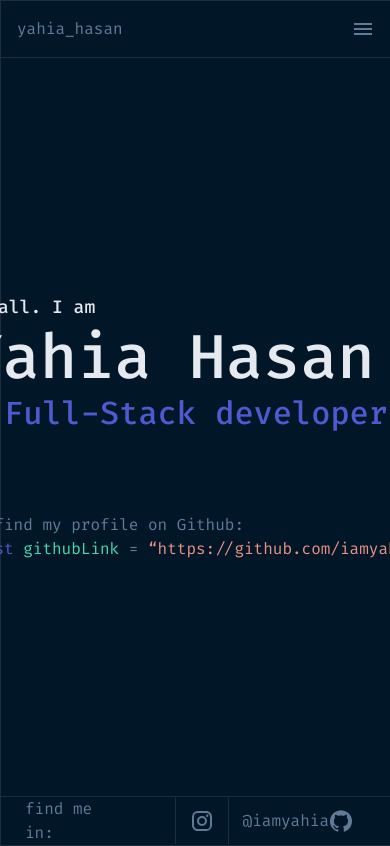
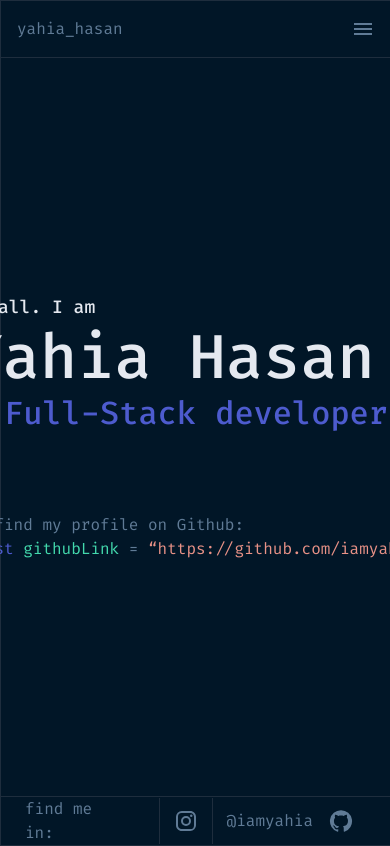
Before and after one commit to iamyahia/portfolio, a Next.js app: page / in a window 390 px wide. Shown: the top 846 px of the page. Built offline with nearby package versions, Linux system fonts and the light colour scheme.

Commit message:
styling footer and create constant file

```diff
--- a/features/Footer/Footer.jsx
+++ b/features/Footer/Footer.jsx
@@ -3,60 +3,21 @@ import React from "react";
 import Link from "next/link";
 import { Box, IconButton, Typography } from "@mui/material";
 
-// icons
-import GitHubIcon from "@mui/icons-material/GitHub";
-import InstagramIcon from "@mui/icons-material/Instagram";
+import * as Styled from "./Footer.styled";
 
-const contacts = [
-  {
-    name: "instagram",
-    icon: <InstagramIcon />,
-    href: "https://www.instagram.com/yahiabaiz/",
-  },
-  {
-    name: "github",
-    username: "@iamyahia",
-    icon: <GitHubIcon />,
-    href: "https://github.com/iamyahia/",
-  },
-];
+import { contacts } from "./utils/constant";
 
 function Footer() {
   return (
-    <footer
-      style={{
-        width: "100%",
-        display: "flex",
-        borderTop: "1px solid #1E2D3D",
-      }}
-    >
-      <div
-        style={{
-          width: "100%",
-          display: "flex",
-          padding: "0 24px",
-          alignItems: "center",
-        }}
-      >
+    <Styled.Container>
+      <Styled.Wrapper>
         <Typography component="p" className="whitespace-nowrap  mr-[1.125rem]">
           find me in:
         </Typography>
-        <Box
-          sx={{ display: { xs: "none", md: "flex", width: "100%" } }}
-          component="ul"
-          style={{
-            display: "flex",
-            alignItems: "center",
-          }}
-        >
+        <Styled.ContactsBox>
           {contacts.map((contact, index) => (
-            <Box
+            <Styled.ContactBox
               component="li"
-              style={{
-                padding: "11px 14px",
-                listStyleType: "none",
-                borderLeft: "1px solid #1e2d3d",
-              }}
               sx={{
                 marginLeft: {
                   xs: index === 0 && "auto",
@@ -64,15 +25,12 @@ function Footer() {
                 },
               }}
               key={index}
+              contactLength={contact.length}
             >
-              <Link
+              <Styled.ContactLink
                 key={contact.name}
                 href={contact.href}
                 color="inherit"
-                style={{
-                  color: "#607B96",
-                  textDecoration: "none",
-                }}
                 target="_blank"
               >
                 <IconButton
@@ -84,16 +42,18 @@ function Footer() {
                   }}
                 >
                   {contact.username && (
-                    <Typography className="mr-2">{contact.username}</Typography>
+                    <Styled.UsernameTypography>
+                      {contact.username}
+                    </Styled.UsernameTypography>
                   )}
                   {contact.icon}
                 </IconButton>
-              </Link>
-            </Box>
+              </Styled.ContactLink>
+            </Styled.ContactBox>
           ))}
-        </Box>
-      </div>
-    </footer>
+        </Styled.ContactsBox>
+      </Styled.Wrapper>
+    </Styled.Container>
   );
 }
 
--- a/features/Footer/Footer.styled.js
+++ b/features/Footer/Footer.styled.js
@@ -1,6 +1,8 @@
 "use client";
 
-import { styled } from "@mui/material";
+import Link from "next/link";
+
+import { Typography, styled } from "@mui/material";
 
 const Container = styled("footer")({
   width: "100%",
@@ -8,8 +10,44 @@ const Container = styled("footer")({
   borderTop: "1px solid #1E2D3D",
 });
 
-const ItemTest = styled("p")({
-  backgroundColor: "red",
+const Wrapper = styled("div")({
+  width: "100%",
+  display: "flex",
+  padding: "0 24px",
+  alignItems: "center",
 });
 
-export { Container, ItemTest };
+const ContactsBox = styled("ul")({
+  width: "100%",
+  display: "flex",
+});
+
+const ContactBox = styled("li")(({ theme, key, contactLength }) => ({
+  padding: "11px 14px",
+  listStyleType: "none",
+  borderLeft: "1px solid #1e2d3d",
+  [theme.breakpoints.up("xs")]: {
+    marginLeft: key === 0 && "auto",
+  },
+  [theme.breakpoints.up("md")]: {
+    marginLeft: contactLength - 1 === key && "auto",
+  },
+}));
+
+const ContactLink = styled(Link)({
+  color: "#607B96",
+  textDecoration: "none",
+});
+
+const UsernameTypography = styled(Typography)({
+  marginRight: "1rem",
+});
+
+export {
+  Wrapper,
+  Container,
+  ContactBox,
+  ContactsBox,
+  ContactLink,
+  UsernameTypography,
+};
--- /dev/null
+++ b/features/Footer/utils/constant.js
@@ -0,0 +1,17 @@
+// icons
+import GitHubIcon from "@mui/icons-material/GitHub";
+import InstagramIcon from "@mui/icons-material/Instagram";
+
+export const contacts = [
+  {
+    name: "instagram",
+    icon: <InstagramIcon />,
+    href: "https://www.instagram.com/yahiabaiz/",
+  },
+  {
+    name: "github",
+    username: "@iamyahia",
+    icon: <GitHubIcon />,
+    href: "https://github.com/iamyahia/",
+  },
+];
```
Also changed, not shown: jsconfig.json (deleted, +0 -7 lines).
